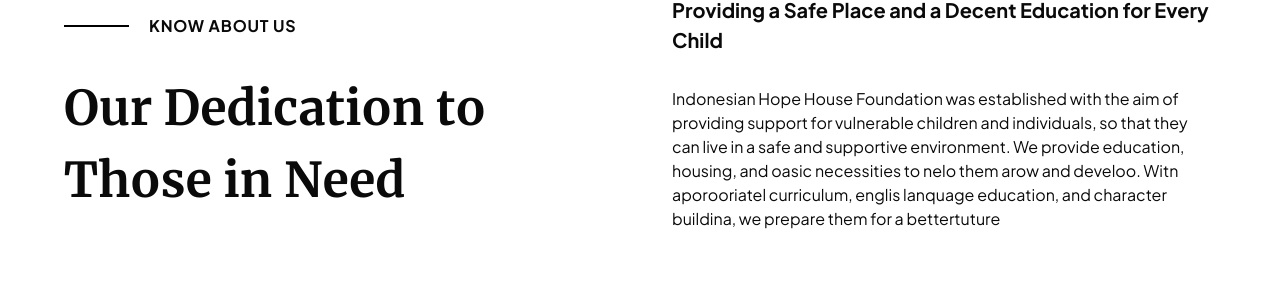
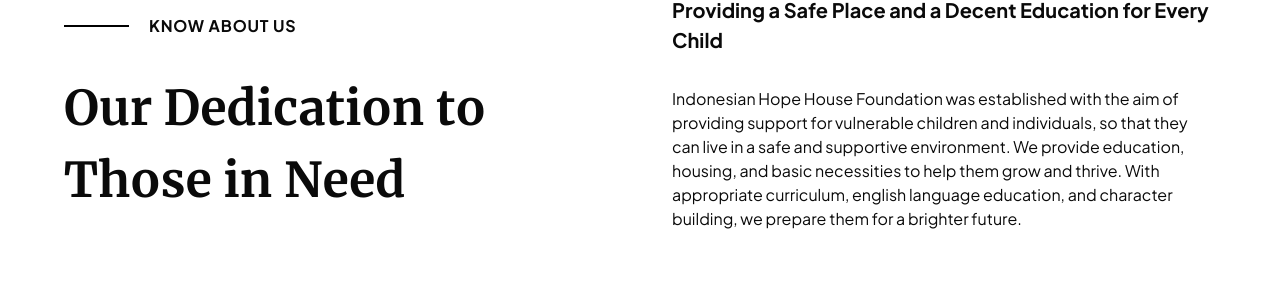
Before and after one commit to idkwhyi/hope_house_foundation, a Next.js app: page /about in a window 1280 px wide. Shown: the part 134-415 px from the top of the page. Built offline with nearby package versions, Linux system fonts and the light colour scheme.

Commit message:
Fix typo

```diff
--- a/src/app/about/AboutHero.tsx
+++ b/src/app/about/AboutHero.tsx
@@ -36,9 +36,9 @@
             Indonesian Hope House Foundation was established with the aim of
             providing support for vulnerable children and individuals, so that
             they can live in a safe and supportive environment. We provide
-            education, housing, and oasic necessities to nelo them arow and
-            develoo. Witn aporooriatel curriculum, englis lanquage education,
-            and character buildina, we prepare them for a bettertuture
+            education, housing, and basic necessities to help them grow and
+            thrive. With appropriate curriculum, english language education,
+            and character building, we prepare them for a brighter future.
           </p>
         </div>
       </div>
```
